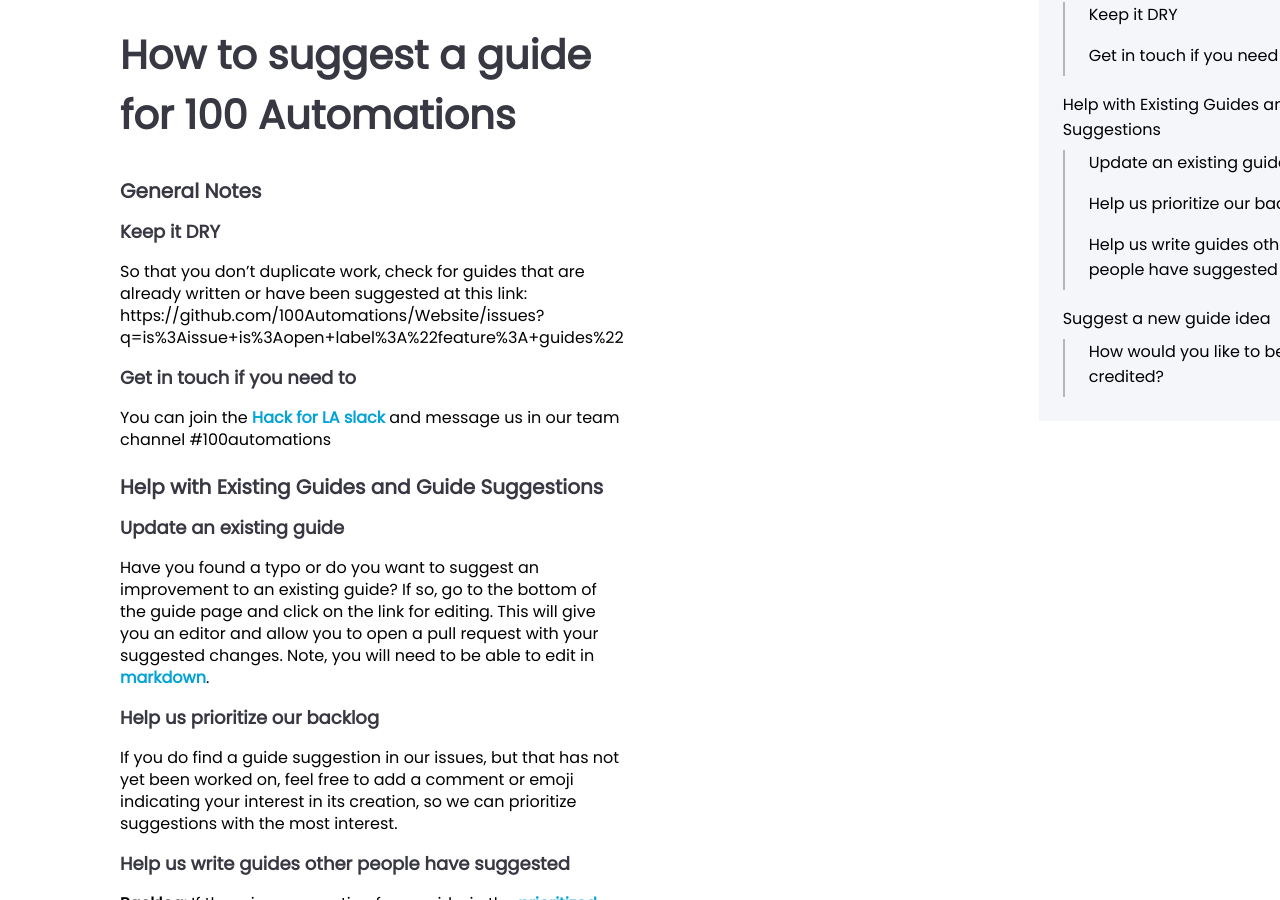
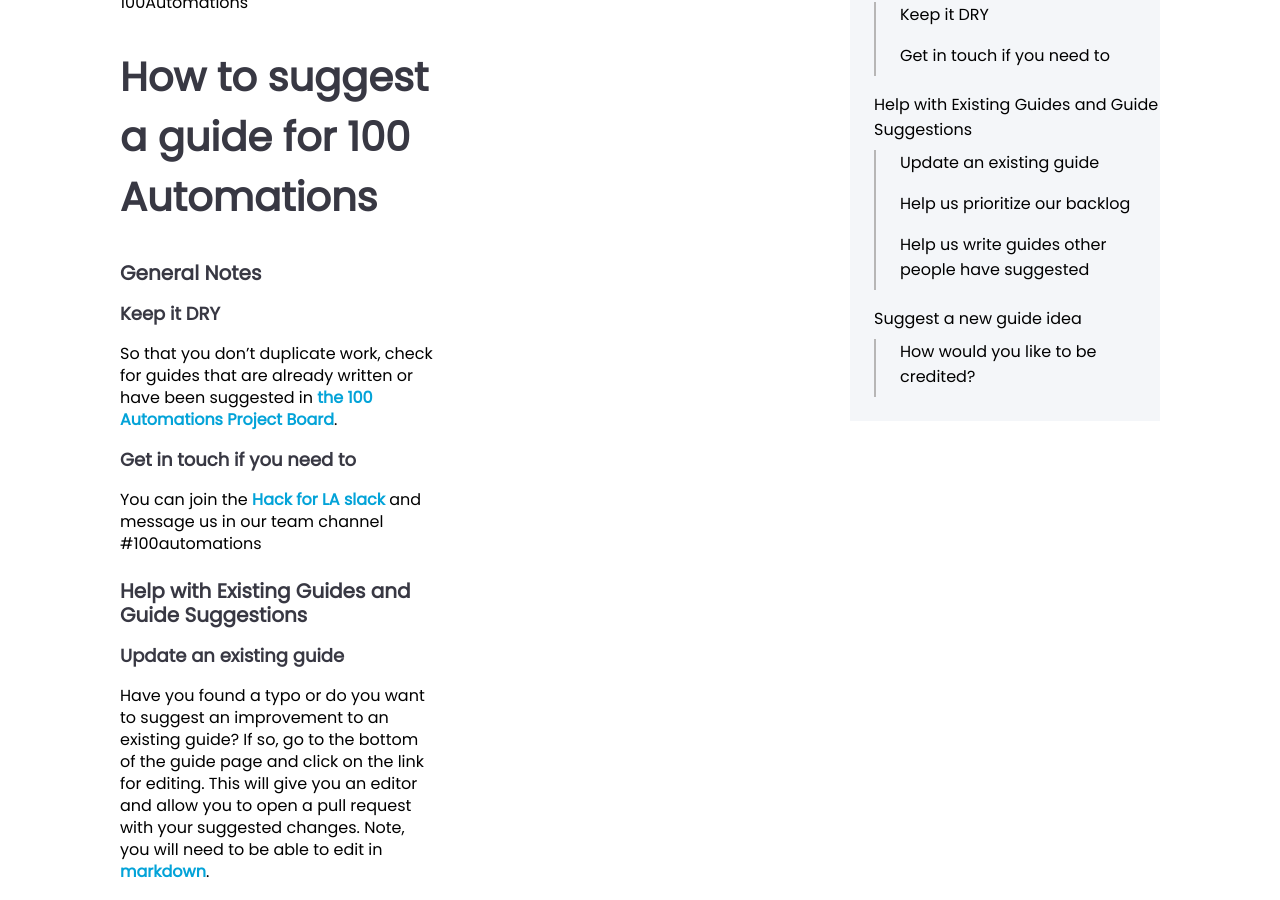
Before and after one commit to 100Automations/Website, a Jekyll site: the page built from _guides/suggest-guide-for-100Automations.md, in a window 1280 px wide and 900 px high, scrolled down 522 px. Built offline with Jekyll 4.4.1, drawn with Linux system fonts in a browser that asks for light colours.

Commit message:
fixed link
the bare URL to the project board wasn't linking in the page output. Wrapped it in markdown and added link text

```diff
--- a/_guides/suggest-guide-for-100Automations.md
+++ b/_guides/suggest-guide-for-100Automations.md
@@ -10,8 +10,8 @@ display: true
 ## General Notes
 
 ### Keep it DRY
-So that you don't duplicate work, check for guides that are already written or have been suggested at this link:
-https://github.com/100Automations/Website/issues?q=is%3Aissue+is%3Aopen+label%3A%22feature%3A+guides%22
+So that you don't duplicate work, check for guides that are already written or have been suggested in [the 100 Automations Project Board](https://github.com/100Automations/Website/issues?q=is%3Aissue+is%3Aopen+label%3A%22feature%3A+guides%22){:target="_blank"}.
+
 
 ### Get in touch if you need to
 You can join the [Hack for LA slack](http://hackforla.org/slack){:target="_blank"} and message us in our team channel #100automations
```
